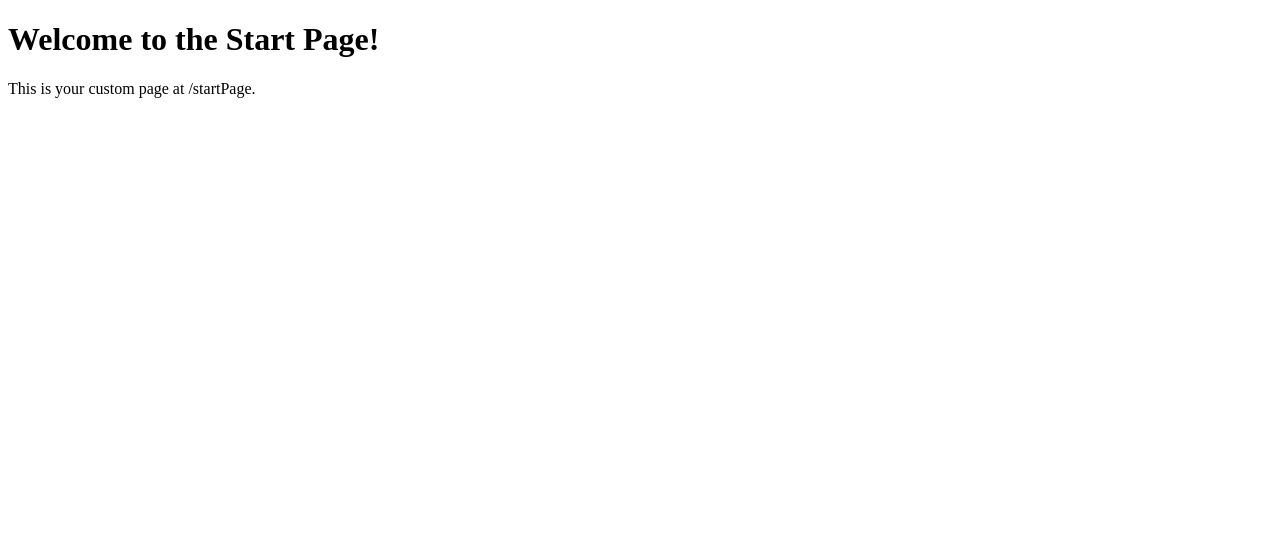
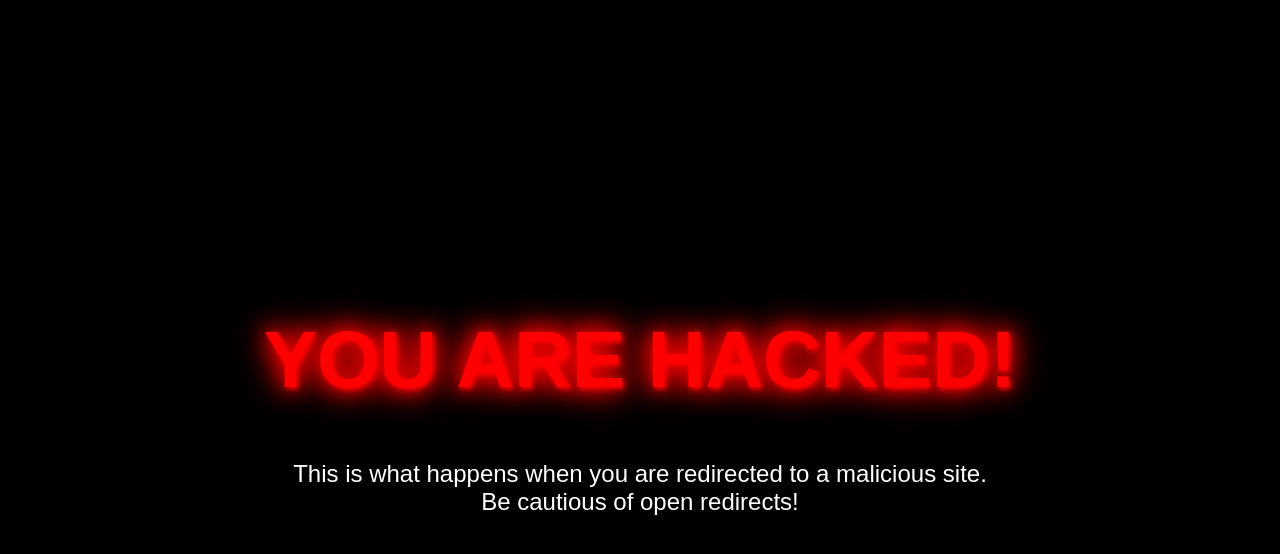
Before and after one commit to chirag9718/bughunting.techh, a plain HTML site: page startPage.html in a window 1280 px wide. Drawn offline with Linux system fonts and the light colour scheme.

Commit message:
Update startPage.html

```diff
--- a/startPage.html
+++ b/startPage.html
@@ -3,10 +3,45 @@
 <head>
     <meta charset="UTF-8">
     <meta name="viewport" content="width=device-width, initial-scale=1.0">
-    <title>Start Page</title>
+    <title>You Are Hacked</title>
+    <style>
+        body {
+            margin: 0;
+            padding: 0;
+            font-family: 'Arial', sans-serif;
+            background: black;
+            color: red;
+            display: flex;
+            justify-content: center;
+            align-items: center;
+            height: 100vh;
+            overflow: hidden;
+        }
+        h1 {
+            font-size: 5rem;
+            text-shadow: 2px 2px 5px #ff0000, 0 0 20px #ff0000, 0 0 30px #ff0000, 0 0 40px #ff0000;
+            animation: flicker 1.5s infinite;
+        }
+        p {
+            font-size: 1.5rem;
+            text-align: center;
+            color: white;
+            margin-top: 20px;
+        }
+        @keyframes flicker {
+            0%, 19%, 21%, 23%, 25%, 54%, 56%, 100% {
+                opacity: 1;
+            }
+            20%, 24%, 55% {
+                opacity: 0;
+            }
+        }
+    </style>
 </head>
 <body>
-    <h1>Welcome to the Start Page!</h1>
-    <p>This is your custom page at /startPage.</p>
+    <div>
+        <h1>YOU ARE HACKED!</h1>
+        <p>This is what happens when you are redirected to a malicious site.<br>Be cautious of open redirects!</p>
+    </div>
 </body>
 </html>
```
